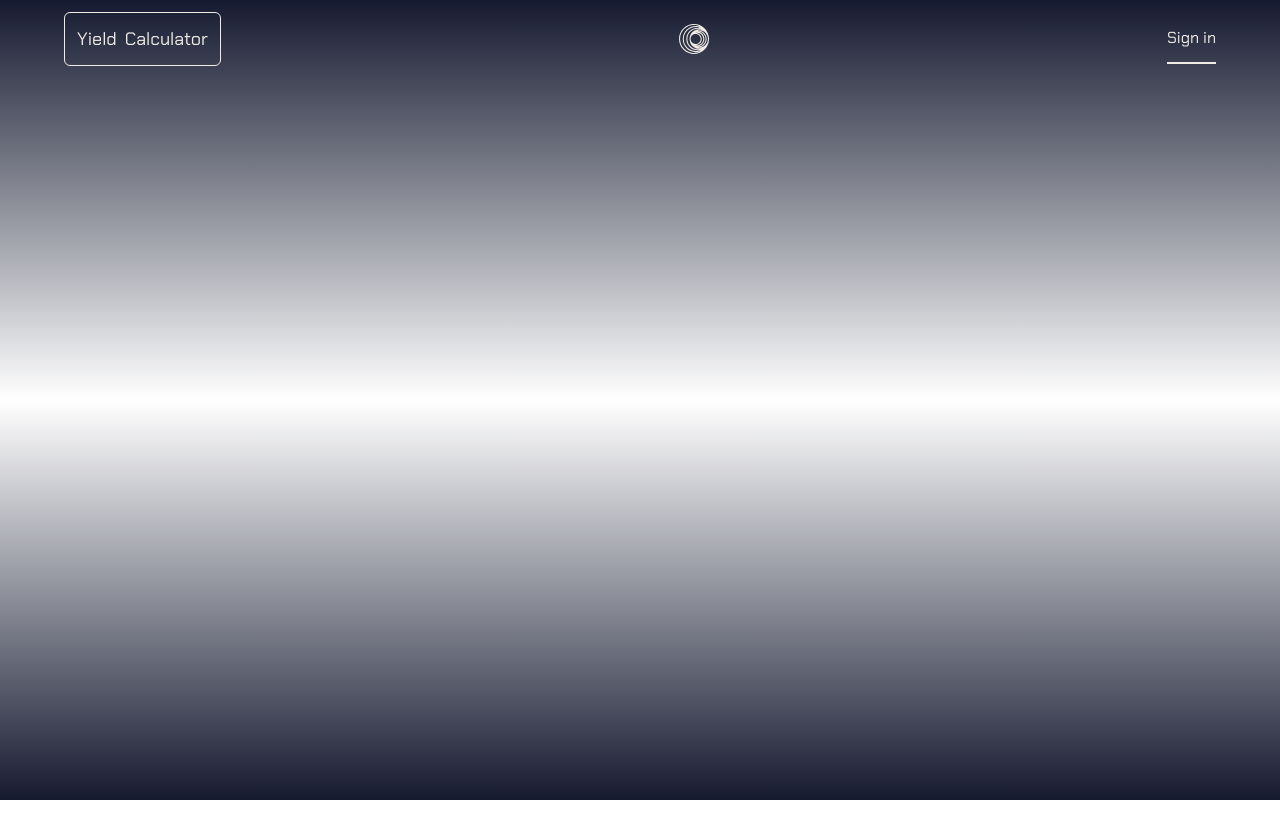
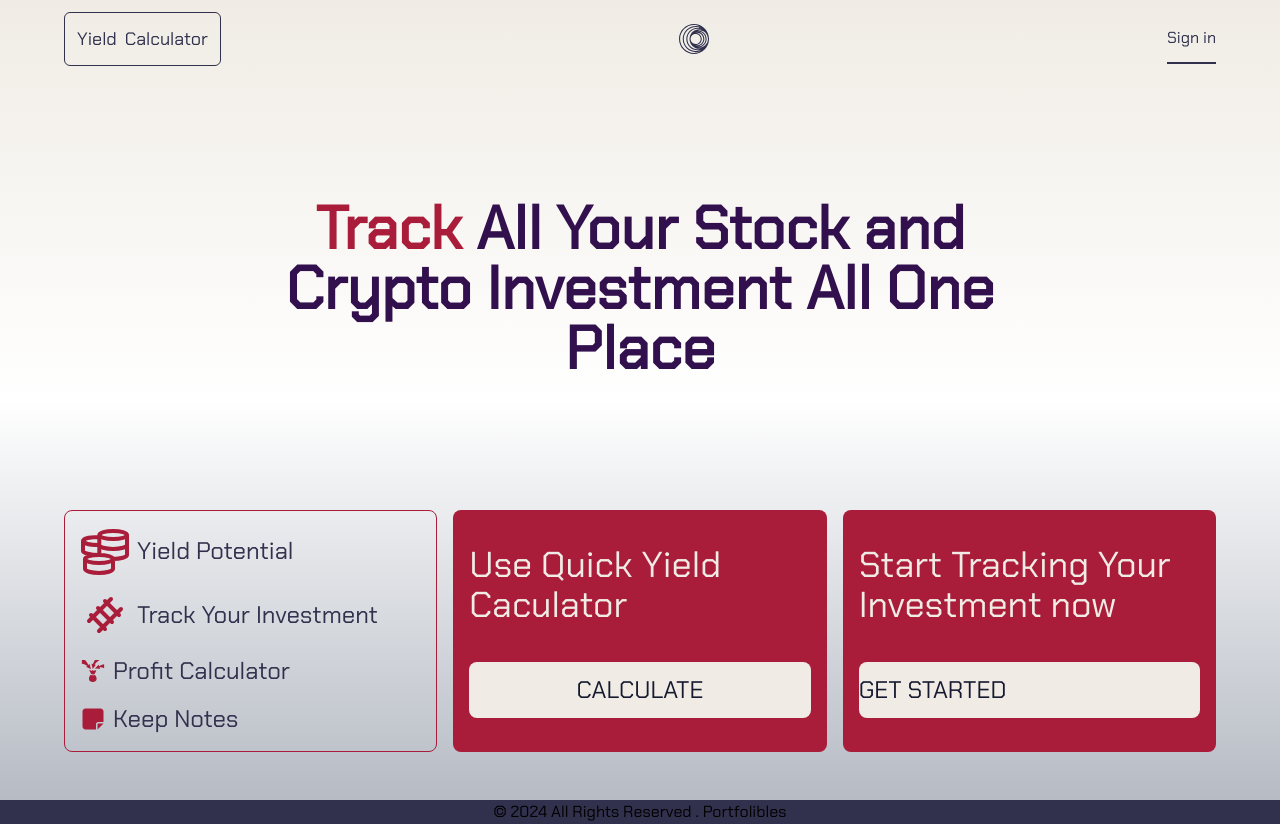
Before and after one commit to Frank-karlis/portfolibles, a Next.js app: page / in a window 1280 px wide. Before the commit the page ends 800 px from the top, so only its background shows below. Built offline with nearby package versions, Linux system fonts and the light colour scheme.

Commit message:
incomplete homepage

```diff
--- a/app/layout.js
+++ b/app/layout.js
@@ -1,17 +1,20 @@
-import { Inter } from "next/font/google";
 import "./globals.css";
+import {Chakra_Petch} from "next/font/google";
 
-const inter = Inter({ subsets: ["latin"] });
+const chakraPetch400= Chakra_Petch({
+  subsets:['latin'],
+  weight:'400'
+})
 
 export const metadata = {
-  title: "Create Next App",
-  description: "Generated by create next app",
+  title: "Portfolibles",
+  description: "Track your stock and Crypto Investments",
 };
 
 export default function RootLayout({ children }) {
   return (
     <html lang="en">
-      <body className={inter.className}>{children}</body>
+      <body className={chakraPetch400.className}>{children}</body>
     </html>
   );
 }
--- a/app/page.jsx
+++ b/app/page.jsx
@@ -1,31 +1,70 @@
 import Link from "next/link";
 import{ SiPhotobucket } from"react-icons/si";
-import {Chakra_Petch} from "next/font/google";
+import{GrMoney} from "react-icons/gr";
+import{TbTrack} from "react-icons/tb";
+import{ GiProfit} from "react-icons/gi";
+import{FaNoteSticky}from "react-icons/fa6";
 
-const chakraPetch400= Chakra_Petch({
-  subsets:['latin'],
-  weight:'400'
-})
+
 export default function Home() {
   return (
-    <main className="px-3 md:px-12 lg:px-16 bg-gradient-to-b from-[#161A30] via-white to-[#161A30]">
-      <div className="h-screen">
+    <>
+    <main className="px-3 md:px-12 lg:px-16 bg-gradient-to-b from-[#F0ECE5] via-white to-[#B6BBC4]">
+      <section className="min:h-screen md:h-screen flex flex-col justify-between gap-16 pb-12 md:gap-0">
         <nav className="flex justify-between items-center pt-3">
-          <button className={`${chakraPetch400.className} text-sm md:text-lg text-[#F0ECE5] flex flex-colmd:flex-row md:gap-2 border border-[#F0ECE5] rounded-md p-3 `}>
+          <button className="text-sm md:text-lg text-[#31304D] flex flex-col md:flex-row md:gap-2 border border-[#31304D] rounded-md p-3 ">
             <span>Yield</span>
             <span> Calculator</span>
           </button>
 
-            <SiPhotobucket className="text-[#F0ECE5] text-3xl"/>
+            <SiPhotobucket className="text-[#31304D] text-3xl"/>
 
-          <Link className={`${chakraPetch400.className} border-b-2 border-[#F0ECE5] py-3 text-[#F0ECE5] py-3`} href="#"> Sign in</Link>
+          <Link className="border-b-2 border-[#31304D] py-3 text-[#31304D] py-3 " href="#"> Sign in</Link>
         </nav>
 
-        <blockquote></blockquote>
+        <div className="row-span-5 flex justify-center items-center">
+        <blockquote className="w-full md:[480px] lg:w-[720px]">
+          <h1 className="text-5xl md:text-6xl text-[#31104d] text-center font-bold">
+            <span className="text-[#A91d3a]">Track</span> All Your Stock and Crypto Investment All One Place
+          </h1>
+        </blockquote>
+        </div>
 
-        <ul></ul>
+        <article  className="row-span-4 grid md:grid-cols-3 gap-4">
+        <ul className=" flex flex-col gap-4 border border-[#A91d3a] rounded-lg p-4">
+          <li className="flex gap-2 items-center">
+            <GrMoney className="text-[#A91d3a] text-2xl md:text-5xl"/>
+            <span className="text-[#31304d] text-2xl "> Yield Potential</span>
+          </li>
+          <li className="flex gap-2 items-center">
+            <TbTrack className="text-[#A91d3a] text-2xl md:text-5xl"/>
+            <span className="text-[#31304d] text-2xl "> Track Your Investment</span>
+          </li>
+          <li className="flex gap-2 items-center">
+            <GiProfit className="text-[#A91d3a] text-2xl md:text-5 xl"/>
+            <span className="text-[#31304d] text-2xl ">Profit Calculator</span>
+          </li>
+          <li className="flex gap-2 items-center">
+            <FaNoteSticky className="text-[#A91d3a] text-2xl md:text-5 xl"/>
+            <span className="text-[#31304d] text-2xl ">Keep Notes</span>
+          </li>
+        </ul>
 
-      </div>
+        <div className="flex flex-col justify-around bg-[#A91D3a] rounded-lg p-4">
+          <p className="text-4xl  text-[#F0ECE5]"> Use Quick Yield Caculator</p>
+          <button className="bg-[#F0ECE5] rounded-lg w-full py-3 uppercase text-2xl text-[#161A30]">Calculate</button>
+        </div>
+        <div className="flex flex-col justify-around bg-[#A91D3a] rounded-lg p-4">
+          <p className="text-4xl  text-[#F0ECE5]"> Start Tracking Your Investment now</p>
+          <Link href='#' className="bg-[#F0ECE5] rounded-lg w-full py-3 uppercase text-2xl text-[#161A30]">Get Started</Link>
+        </div>
+        </article>
+      </section>
    </main>
+
+    <footer className=" h-[60pxp] flex justify-center items-center px-3 md:px-12 lg:px-16  bg-[#31304d]">
+      <p className="">&copy; {}2024 All Rights Reserved . Portfolibles </p>
+    </footer>
+    </>
   );
 }
```
